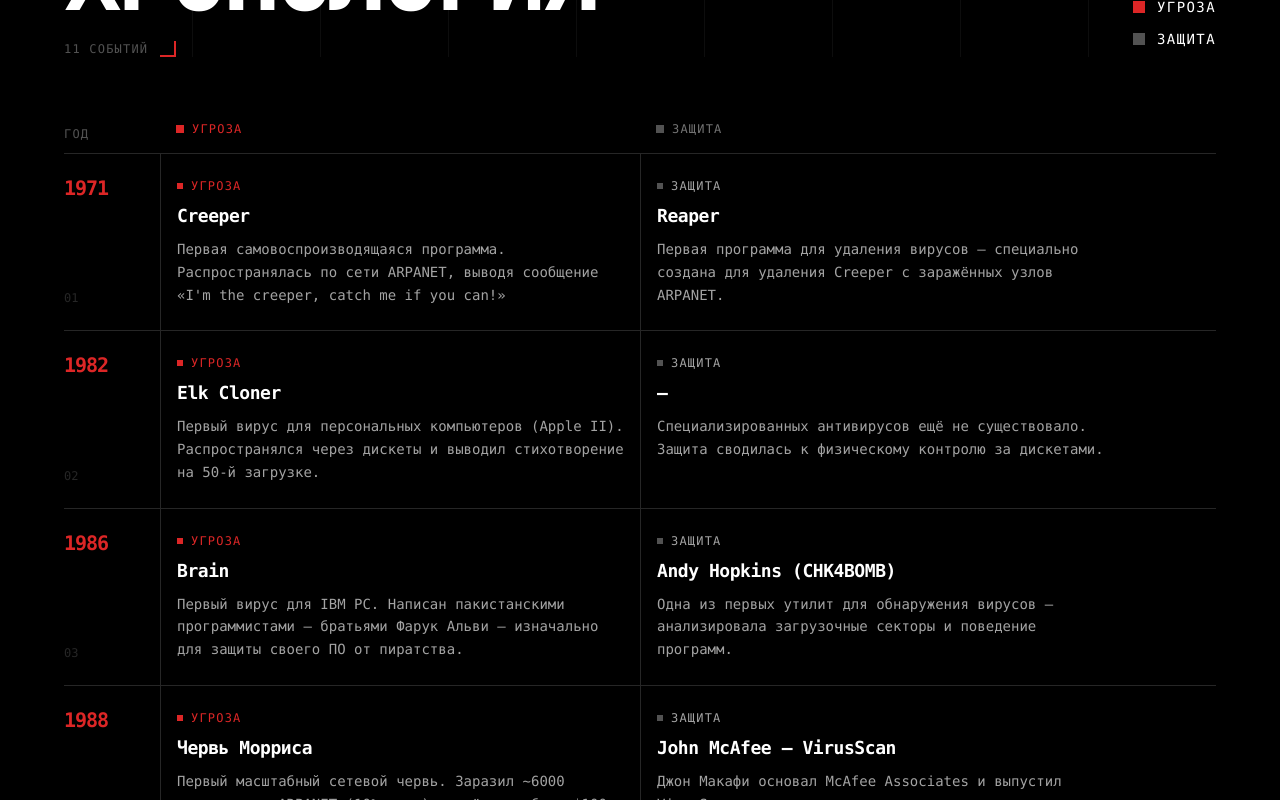
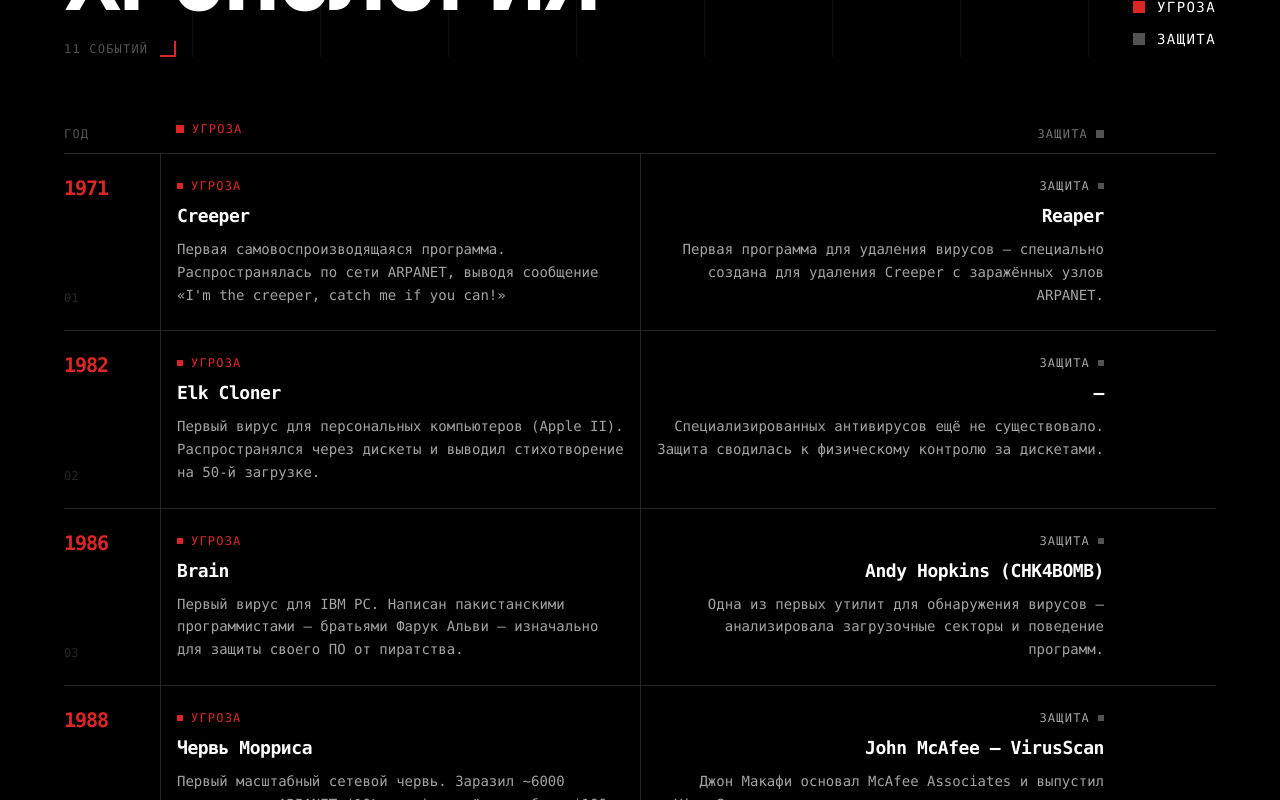
Before and after one commit to pr-poehali-dev/project-zenith-flight, a React (Vite) app: page / in a window 1280 px wide. Shown: the part 1100-1900 px from the top of the page. Built offline with nearby package versions, Linux system fonts and the light colour scheme.

Commit message:
fix: align protection section right

```diff
--- a/src/pages/Index.tsx
+++ b/src/pages/Index.tsx
@@ -271,10 +271,10 @@ export default function Index() {
                 Угроза
               </span>
             </div>
-            <div className="col-span-5 px-4">
-              <span className="text-xs uppercase tracking-widest text-neutral-500 flex items-center gap-2">
+            <div className="col-span-5 px-4 text-right">
+              <span className="text-xs uppercase tracking-widest text-neutral-500 inline-flex items-center gap-2">
+                Защита
                 <span className="w-2 h-2 bg-neutral-600 inline-block"></span>
-                Защита
               </span>
             </div>
           </div>
@@ -316,10 +316,10 @@ export default function Index() {
                 </div>
 
                 {/* Antivirus column */}
-                <div className={`col-span-5 py-6 px-4 border-l transition-colors duration-200 ${activeYear === item.year ? "border-neutral-600" : "border-neutral-800 group-hover:border-neutral-700"}`}>
-                  <div className="flex items-center gap-2 mb-2">
+                <div className={`col-span-5 py-6 px-4 border-l transition-colors duration-200 text-right ${activeYear === item.year ? "border-neutral-600" : "border-neutral-800 group-hover:border-neutral-700"}`}>
+                  <div className="flex items-center justify-end gap-2 mb-2">
+                    <div className="text-xs uppercase tracking-widest text-neutral-400">Защита</div>
                     <span className="w-1.5 h-1.5 bg-neutral-600 inline-block flex-shrink-0"></span>
-                    <div className="text-xs uppercase tracking-widest text-neutral-400">Защита</div>
                   </div>
                   <h3 className="font-bold text-lg mb-2 tracking-tight">{item.antivirus.name}</h3>
                   <p
```
